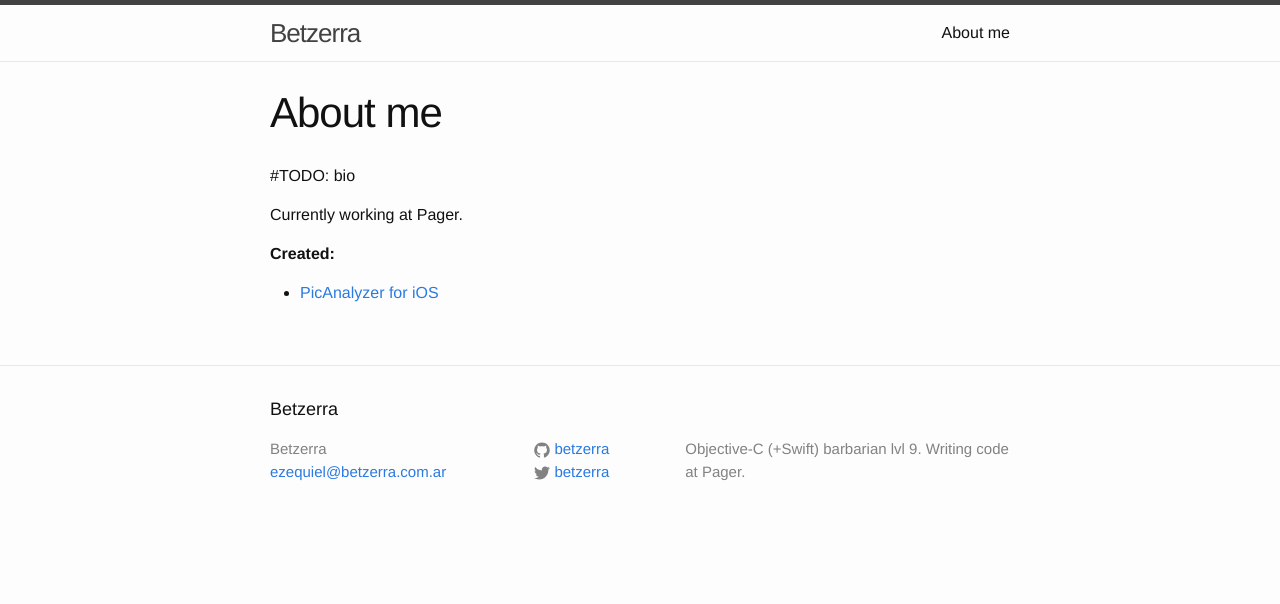
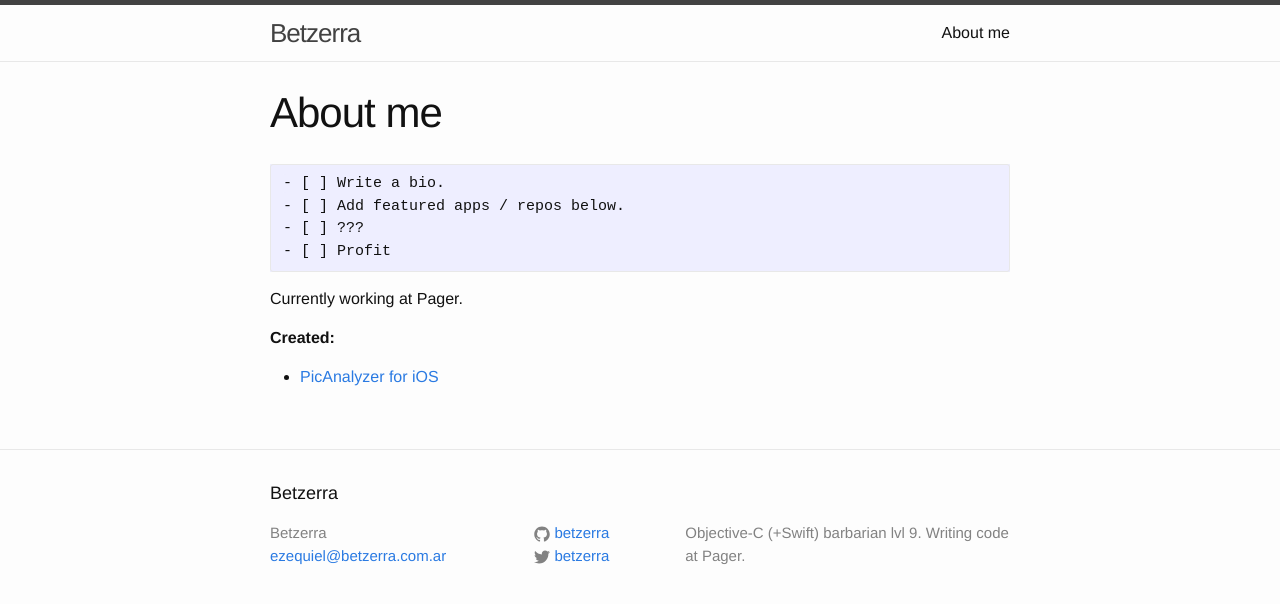
Before and after one commit to betzerra/betzerra.github.io, a Jekyll site: the page built from about.md, in a window 1280 px wide. Shown: the top 604 px of the page. Built offline with Jekyll 4.4.1, drawn with Linux system fonts in a browser that asks for light colours.

Commit message:
Updated about

````diff
--- a/about.md
+++ b/about.md
@@ -4,7 +4,12 @@ title: About me
 permalink: /about/
 ---
 
-\#TODO: bio
+```
+- [ ] Write a bio.
+- [ ] Add featured apps / repos below.
+- [ ] ???
+- [ ] Profit
+```
 
 Currently working at Pager.
 
````
Also changed, not shown: 2 other files.
